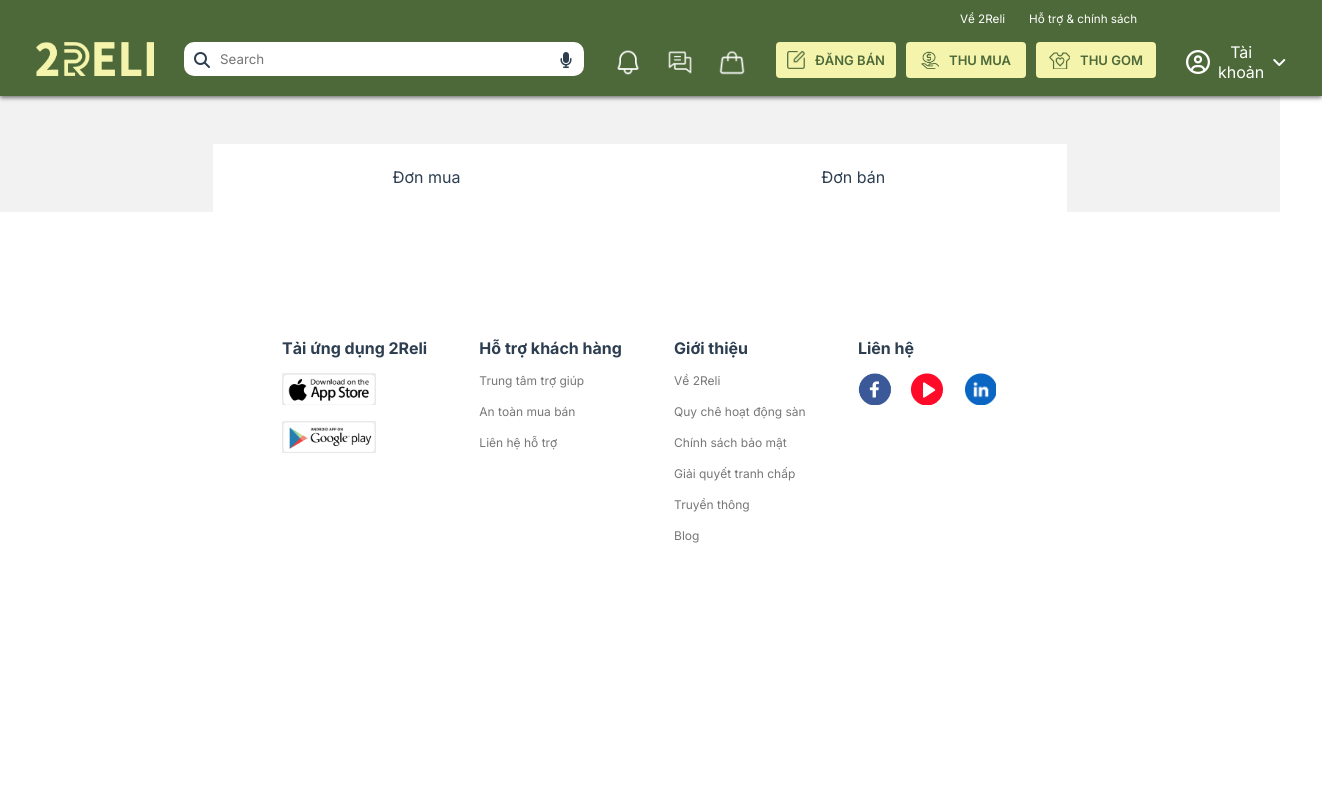
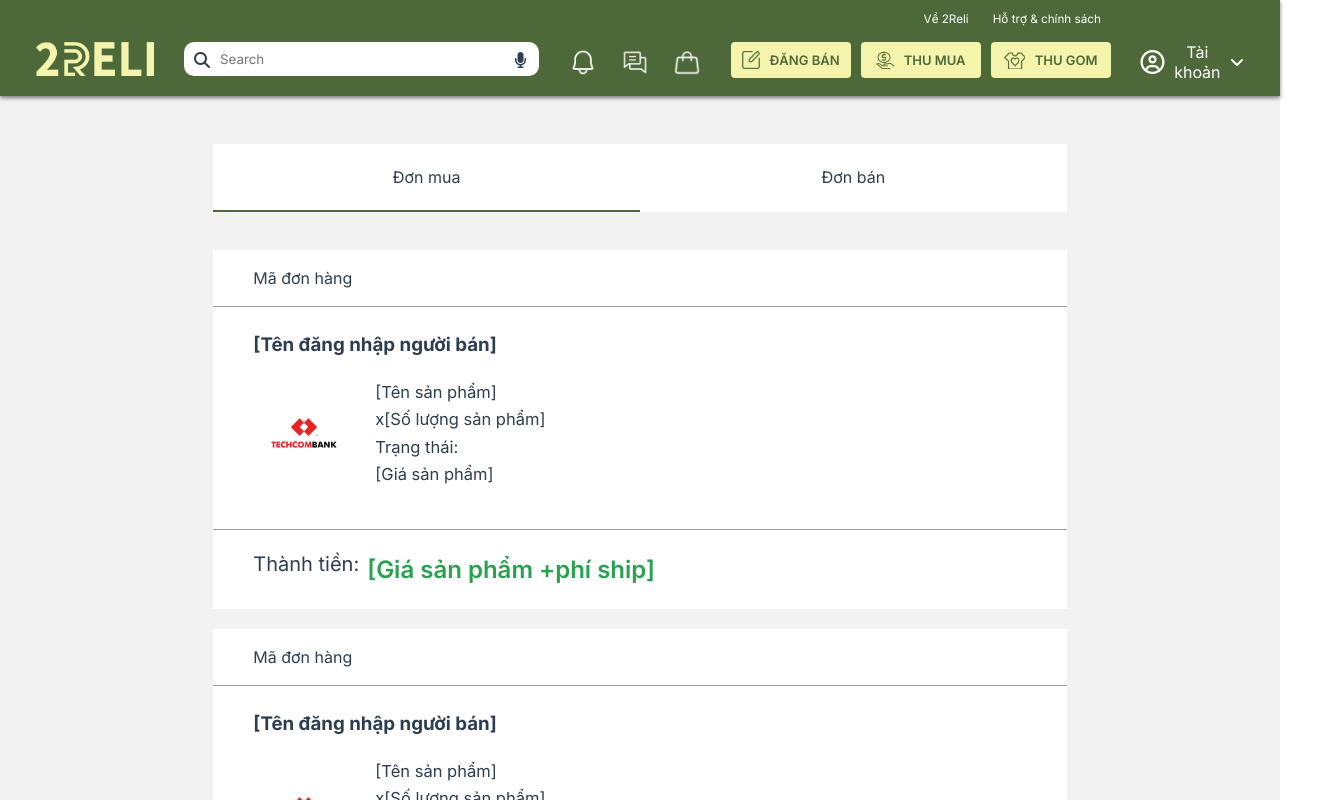
Before and after one commit to dtthanh257/2-reli, a Vue app: page /productmanage in a window 1280 px wide. Shown: the top 800 px of the page, 1322 px wide, since content can reach past the window. Built offline with nearby package versions, Linux system fonts and the light colour scheme.

Commit message:
'update`

```diff
--- /dev/null
+++ b/src/components/ProductCard/index.vue
@@ -0,0 +1,31 @@
+<template>
+  <div class="product-card flex-column">
+    <div class="product-card-code">Mã đơn hàng</div>
+
+    <div class="flex-column">
+      <h3>[Tên đăng nhập người bán]</h3>
+
+      <div
+        class="flex-row gap-20"
+        style="padding-left: 40px; padding-bottom: 45px"
+      >
+        <div class="product-card-img"></div>
+        <div class="product-card-info flex-column">
+          <div class="product-card-name">[Tên sản phẩm]</div>
+          <div class="product-card-quantity">x[Số lượng sản phẩm]</div>
+          <div class="product-card-status">Trạng thái:</div>
+          <div class="product-card-price">[Giá sản phẩm]</div>
+        </div>
+      </div>
+      <div class="product-cart-payload gap-8">
+        <p>Thành tiền:</p>
+        <div class="product-cart-pay">[Giá sản phẩm +phí ship]</div>
+      </div>
+    </div>
+  </div>
+</template>
+<script>
+export default {
+  name: "ProductCard",
+};
+</script>
--- a/src/css/navbar.css
+++ b/src/css/navbar.css
@@ -28,12 +28,12 @@
 }
 .nav-search {
   width: 36%;
-  min-width: 400px;
+
   position: relative;
 }
 .nav-search input {
   width: 100%;
-  /* width: 400px; */
+
   height: 34px;
   border-radius: 10px;
   padding-left: 36px;
--- a/src/css/product-manage.css
+++ b/src/css/product-manage.css
@@ -13,4 +13,18 @@
 }
 .product-manage-acti--istrue {
   border-bottom: 2px solid var(--primary-color) !important;
+  position: relative;
 }
+.product-manage-acti--istrue::after {
+  content: "";
+  position: absolute;
+  width: 100%;
+  height: 2px;
+  background-color: transparent;
+  bottom: 0;
+  left: 0;
+}
+#donbanTrue {
+  display: none;
+  padding: 20px 0;
+}
--- a/src/css/product.css
+++ b/src/css/product.css
@@ -30,3 +30,60 @@
   width: 100%;
   justify-content: space-between;
 }
+/* Product cart */
+.product-card {
+  background-color: rgb(255, 255, 255);
+
+  text-align: start;
+}
+.product-card h3 {
+  padding: 26px 40px;
+  gap: 23px;
+}
+.product-card-code {
+  padding: 18px 40px;
+  border-bottom: 1px solid var(--border-color);
+}
+.product-card-info {
+  gap: 4px;
+  justify-content: space-between;
+  font-size: 16.5px;
+}
+.product-card-img {
+  height: 102px;
+  width: 102px;
+  background-position: center;
+  background-repeat: no-repeat;
+  background-size: contain;
+  background-image: url(../../public/img/assets/techcombank-logo.jpg);
+}
+
+.product-cart-payload {
+  height: 80px;
+  align-items: center;
+  display: flex;
+  padding-left: 40px;
+  border-top: 1px solid var(--border-color);
+}
+.product-cart-payload p {
+  font-size: 20px;
+}
+.product-cart-pay {
+  display: flex;
+  align-items: center;
+  font-size: 24px;
+  font-weight: 600;
+  color: #28a24f;
+}
+
+.reli-acti {
+  background-color: white;
+  height: 58px;
+}
+.reli-acti button {
+  background-color: white;
+  flex: 1 1 auto;
+}
+.isTrue {
+  border-bottom: 2px solid var(--primary-color);
+}
--- a/src/pages/ProductManage/index.vue
+++ b/src/pages/ProductManage/index.vue
@@ -1,5 +1,5 @@
 <template>
-  <div>
+  <div style="background-color: #f2f2f3">
     <Navbar> </Navbar>
     <div class="grid-12" style="background-color: #f2f2f3">
       <div class="product-manage-contain home-cate">
@@ -20,33 +20,112 @@
           </div>
         </div>
       </div>
+      <div
+        id="donmuaTrue"
+        class="flex-column home-cate gap-20"
+        style="margin-bottom: 40px"
+      >
+        <ProductCard></ProductCard>
+        <ProductCard></ProductCard>
+        <ProductCard></ProductCard>
+      </div>
+      <div id="donbanTrue" class="flex-column home-cate gap-20">
+        <div class="flex-row reli-acti">
+          <button
+            class="reli-acti-dangban"
+            :class="{ isTrue: dangban }"
+            @click="toggleDanBan"
+          >
+            Đăng bán
+          </button>
+          <button
+            class="reli-acti-thumua"
+            :class="{ isTrue: thumua }"
+            @click="toggleThuMua"
+          >
+            Thu mua
+          </button>
+          <button
+            class="reli-acti-thugom"
+            :class="{ isTrue: thugom }"
+            @click="toggleThuGom"
+          >
+            Thu gom
+          </button>
+        </div>
+      </div>
     </div>
-    <Footer></Footer>
+    <div class="grid-12"></div>
+    <Footer
+      style="background-color: #f2f2f3; margin-bottom: 0; padding-bottom: 128px"
+    ></Footer>
   </div>
 </template>
 <script>
 import Navbar from "@/components/Navbar/index.vue";
 import Footer from "@/components/Footer/index.vue";
+import ProductCard from "@/components/ProductCard/index.vue";
 export default {
   name: "ProductManage",
   data() {
     return {
-      actiBuy: false,
+      actiBuy: true,
       actiSell: false,
+      dangban: true,
+      thumua: false,
+      thugom: false,
+      donmua: null,
+      donban: null,
     };
   },
   components: {
     Navbar,
     Footer,
+    ProductCard,
+  },
+  mounted() {
+    this.donmua = document.querySelector("#donmuaTrue");
+    this.donban = document.querySelector("#donbanTrue");
   },
   methods: {
     toggleActiBuy() {
       this.actiBuy = !this.actiBuy;
-      this.actiSell = false; // Đảm bảo chỉ có một trong hai trạng thái được kích hoạt
+      this.actiSell = false;
+      if (this.actiBuy == true) {
+        console.log(this.donmua);
+        this.donmua.style.display = "flex";
+        this.donban.style.display = "none";
+      } else {
+        this.donmua.style.display = "none";
+        this.donban.style.display = "flex";
+      }
     },
     toggleActiSell() {
       this.actiSell = !this.actiSell;
-      this.actiBuy = false; // Đảm bảo chỉ có một trong hai trạng thái được kích hoạt
+      this.actiBuy = false;
+      console.log(this.dangban);
+      if (this.actiBuy == true) {
+        this.donmua.style.display = "flex";
+        this.donban.style.display = "none";
+      } else {
+        this.donmua.style.display = "none";
+        this.donban.style.display = "flex";
+      }
+    },
+    toggleDanBan() {
+      this.dangban = true;
+      this.thumua = false;
+      this.thugom = false;
+    },
+    toggleThuMua() {
+      this.thumua = true;
+      this.dangban = false;
+      this.thugom = false;
+    },
+    toggleThuGom() {
+      this.thugom = true;
+      this.dangban = false;
+      this.thumua = false;
     },
   },
 };
```
